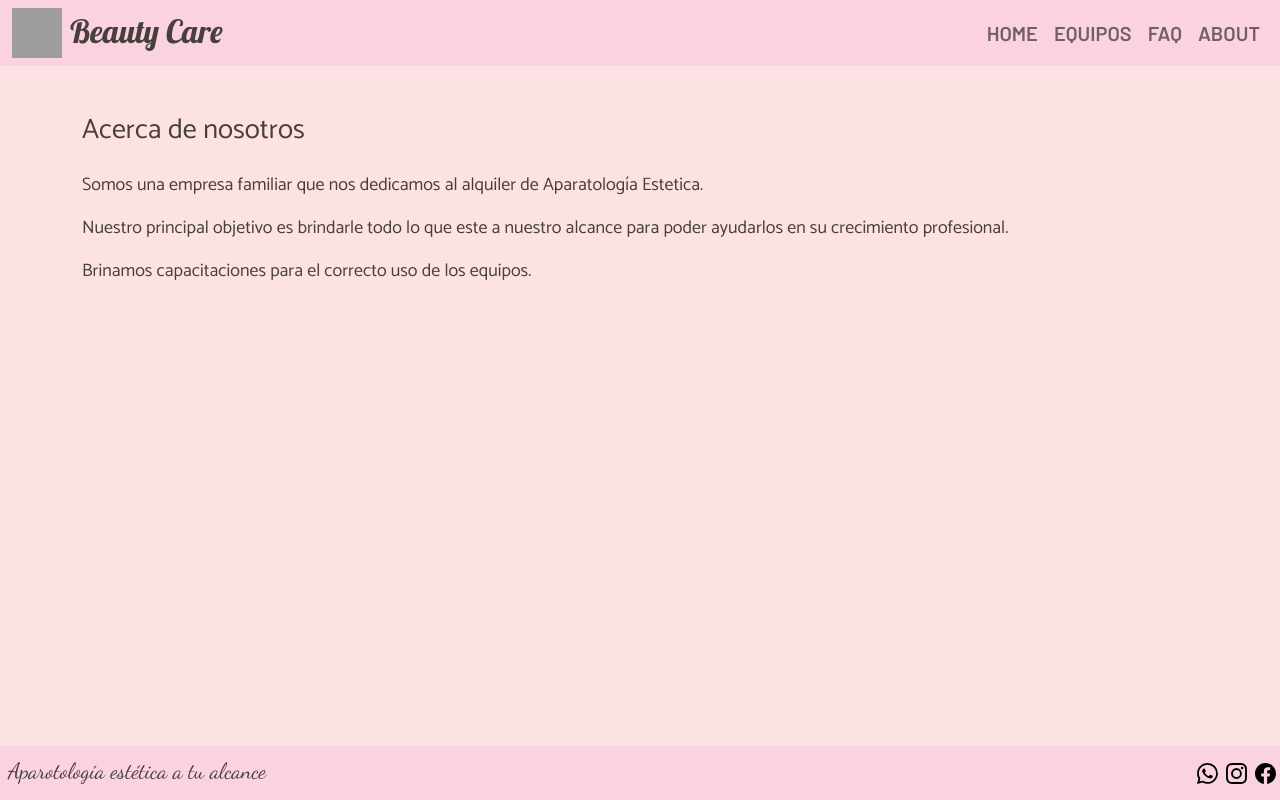
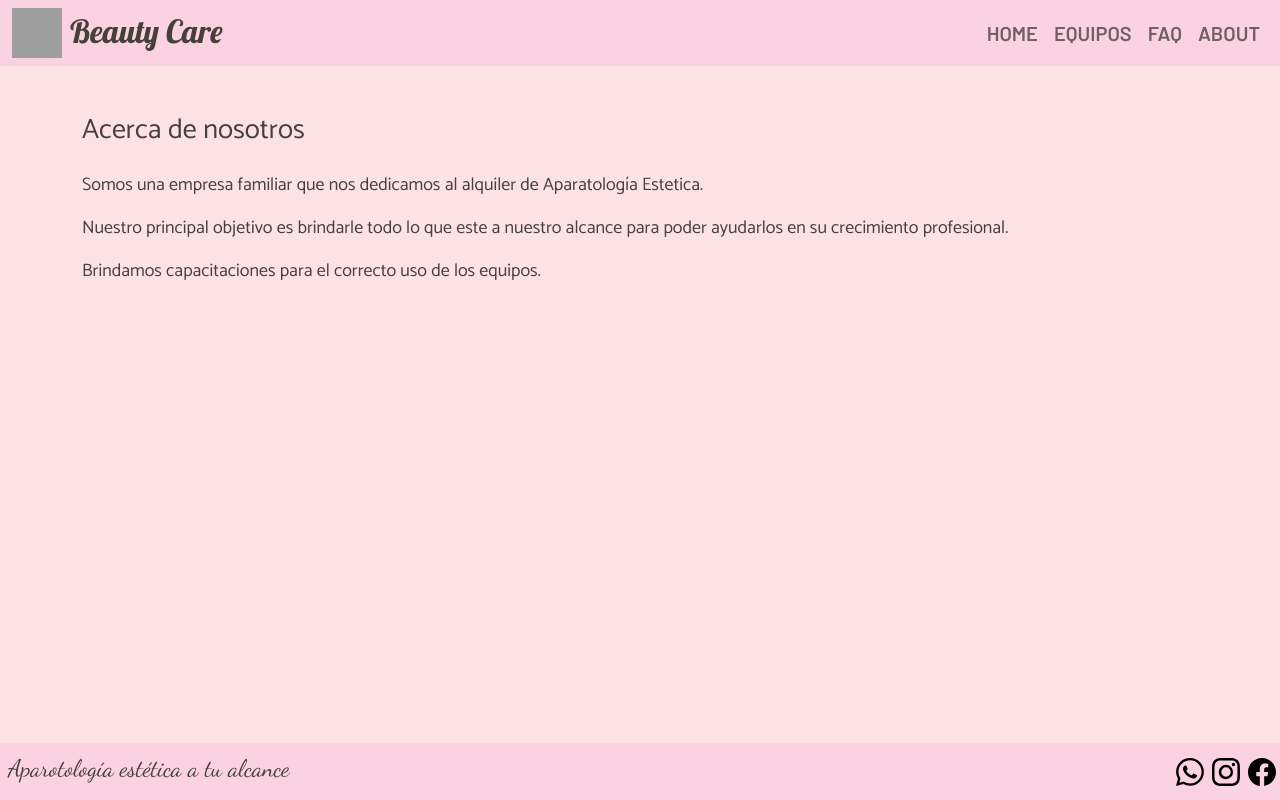
Before and after one commit to erenof/beautycare_erenofernando, a plain HTML site: page pages/about.html in a window 1280 px wide. Drawn offline with nearby package versions, Linux system fonts and the light colour scheme; grey boxes are pictures that could not be loaded.

Commit message:
Comprimí las imágenes y agrandé los media icons

```diff
--- a/css/style.css
+++ b/css/style.css
@@ -50,7 +50,7 @@
 
 h6 {
   font-family: "Dancing Script", cursive;
-  font-size: 22px;
+  font-size: 24px;
   color: #463f3a; }
 
 .body {
--- a/pages/about.html
+++ b/pages/about.html
@@ -51,7 +51,7 @@
           <h2 class="h2">Acerca de nosotros</h2>
           <p class="p mt-4">Somos una empresa familiar que nos dedicamos al alquiler de Aparatología Estetica.</p>
           <p class="p mt-2">Nuestro principal objetivo es brindarle todo lo que este a nuestro alcance para poder ayudarlos en su crecimiento profesional.</p>
-          <p class="p">Brinamos capacitaciones para el correcto uso de los equipos.</p>
+          <p class="p">Brindamos capacitaciones para el correcto uso de los equipos.</p>
         </div>
       </div>
     </div>
@@ -67,13 +67,13 @@
       </ul>
       <ul class="navbar-nav ms-auto">
         <li class="mx-1">
-          <a href="https://wa.link/5ban5a" target="_blank"><img src="../img/whatsapp.svg" width="21" height="21" alt="Whatsapp icon"></a>
+          <a href="https://wa.link/5ban5a" target="_blank"><img src="../img/whatsapp.svg" width="28" height="28" alt="Whatsapp icon"></a>
         </li>
         <li class="mx-1">
-          <a href="https://www.instagram.com/" target="_blank"><img src="../img/instagram.svg" width="21" height="21" alt="Instagram icon"></a>
+          <a href="https://www.instagram.com/" target="_blank"><img src="../img/instagram.svg" width="28" height="28" alt="Instagram icon"></a>
         </li>
         <li class="mx-1">
-          <a href="http://facebook.com" target="_blank"><img src="../img/facebook.svg" width="21" height="21" alt="Facebook icon"></a>
+          <a href="http://facebook.com" target="_blank"><img src="../img/facebook.svg" width="28" height="28" alt="Facebook icon"></a>
         </li>
       </ul>
     </nav>
--- a/scss/secciones/_footer.scss
+++ b/scss/secciones/_footer.scss
@@ -5,6 +5,6 @@
 
 h6{
     font-family: $footerFont;
-    font-size: 22px;
+    font-size: 24px;
     color: $colorTitulo;
 }
```
Also changed, not shown: index.html (+3 -3 lines), pages/equipos.html (+3 -3 lines), pages/faq.html (+3 -3 lines), img/AAHIFU.png, img/ICEGOLDFINAL.png, img/XTREME-1C-WEB-1.png, img/XTREME-2C-WEB.png, img/banelco@2x.png, img/cellubyeweb.png, img/cellufinal.png, img/mercadopago@2x.png, img/pagofacil@2x.png, img/rapipago@2x.png, img/visa@2x.png.
